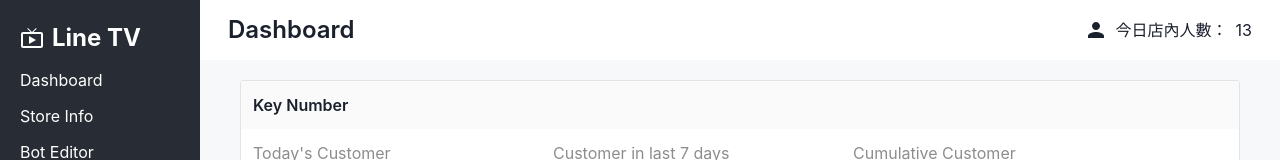
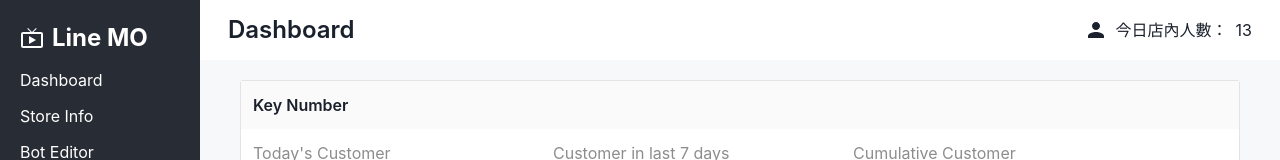
Before and after one commit to kuouu/line-tv, a React (Create React App) app: page /dashboard in a window 1280 px wide. Shown: the top 160 px of the page. Built offline with nearby package versions, Linux system fonts and the light colour scheme.

Commit message:
change website name

```diff
--- a/public/index.html
+++ b/public/index.html
@@ -24,7 +24,7 @@
       work correctly both with client-side routing and a non-root public URL.
       Learn how to configure a non-root public URL by running `npm run build`.
     -->
-    <title>React App</title>
+    <title>Line Monitor</title>
   </head>
   <body>
     <noscript>You need to enable JavaScript to run this app.</noscript>
--- a/src/views/Sidebar.js
+++ b/src/views/Sidebar.js
@@ -11,7 +11,7 @@ export default function Sidebar() {
       <Link to='/'>
         <Flex align='center'>
           <MdOutlineLiveTv fontSize='1.5rem'/>
-          <LogoText>Line TV</LogoText>
+          <LogoText>Line MO</LogoText>
         </Flex>
       </Link>
 
```
Also changed, not shown: 2 other files (tests, documents, lock files or other folders).
